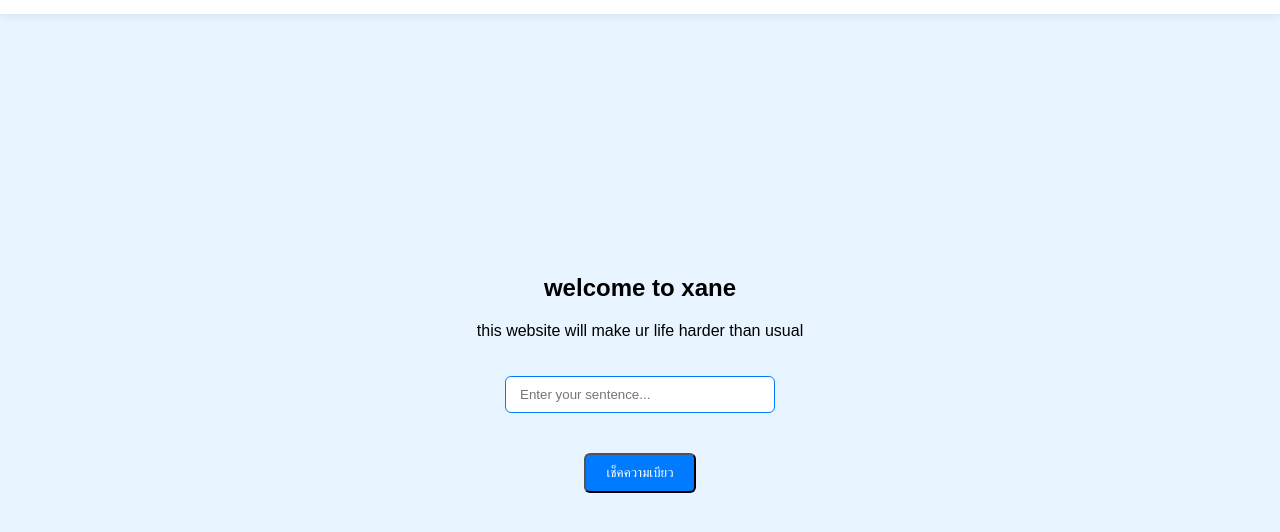
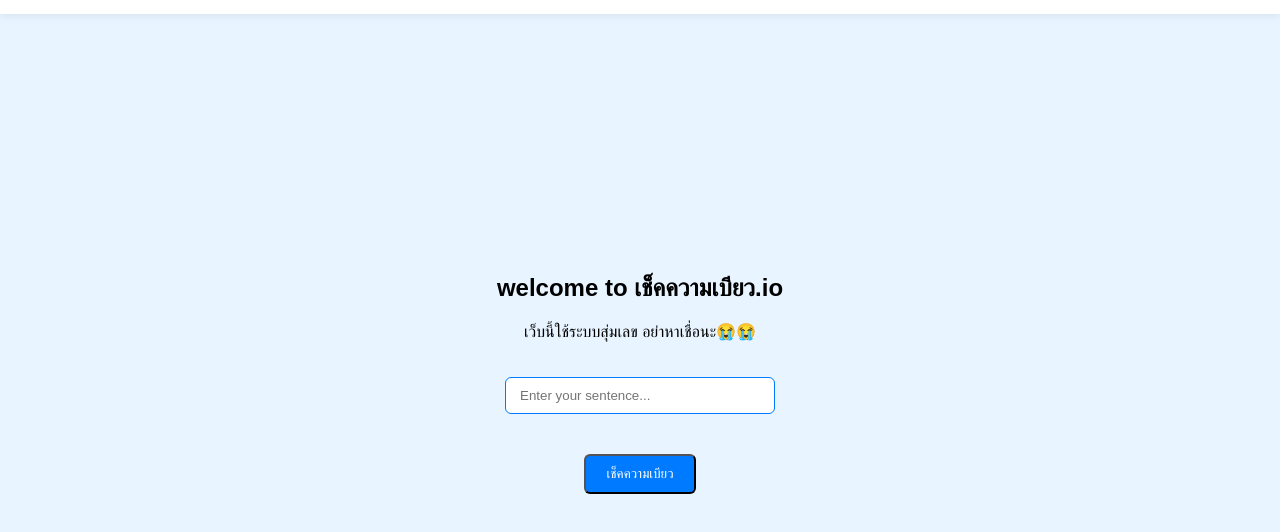
Before and after one commit to YukaXcel/idk, a plain HTML site: page index.html in a window 1280 px wide. Shown: the part 84-616 px from the top of the page. Drawn offline with Linux system fonts and the light colour scheme.

Commit message:
just some sillies changes

```diff
--- a/index.html
+++ b/index.html
@@ -20,8 +20,8 @@
    </header>
        <section class="hero">
         <div class="hero-content">
-            <h2>welcome to xane</h2>
-            <p>this website will make ur life harder than usual</p>
+            <h2>welcome to เช็คความเบียว.io</h2>
+            <p>เว็บนี้ใช้ระบบสุ่มเลข อย่าหาเชื่อนะ😭😭</p>
 
             <input type="text" id = "inputText" placeholder="Enter your sentence...">
            <p id="result"></p>
@@ -30,4 +30,5 @@
     </section>
     <script src="script.js"></script>
 </body>
+
 </html>
```
